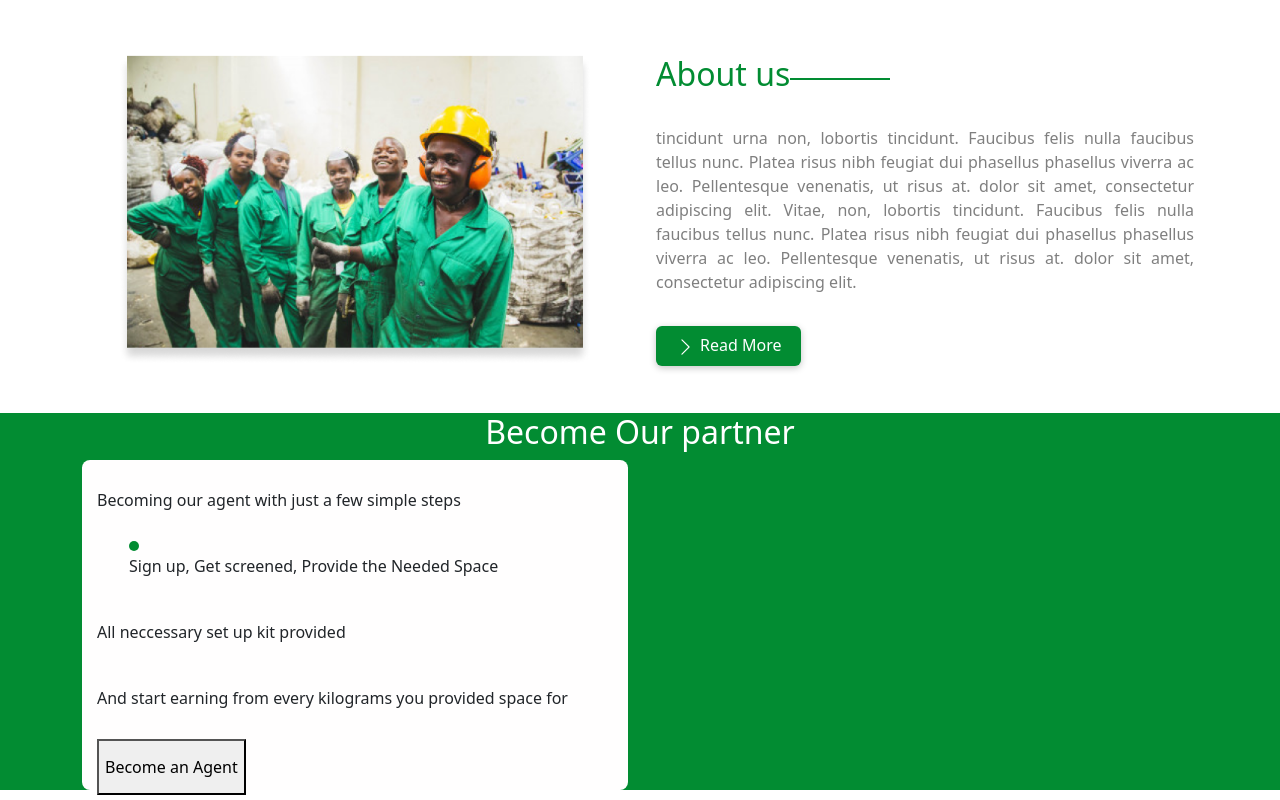
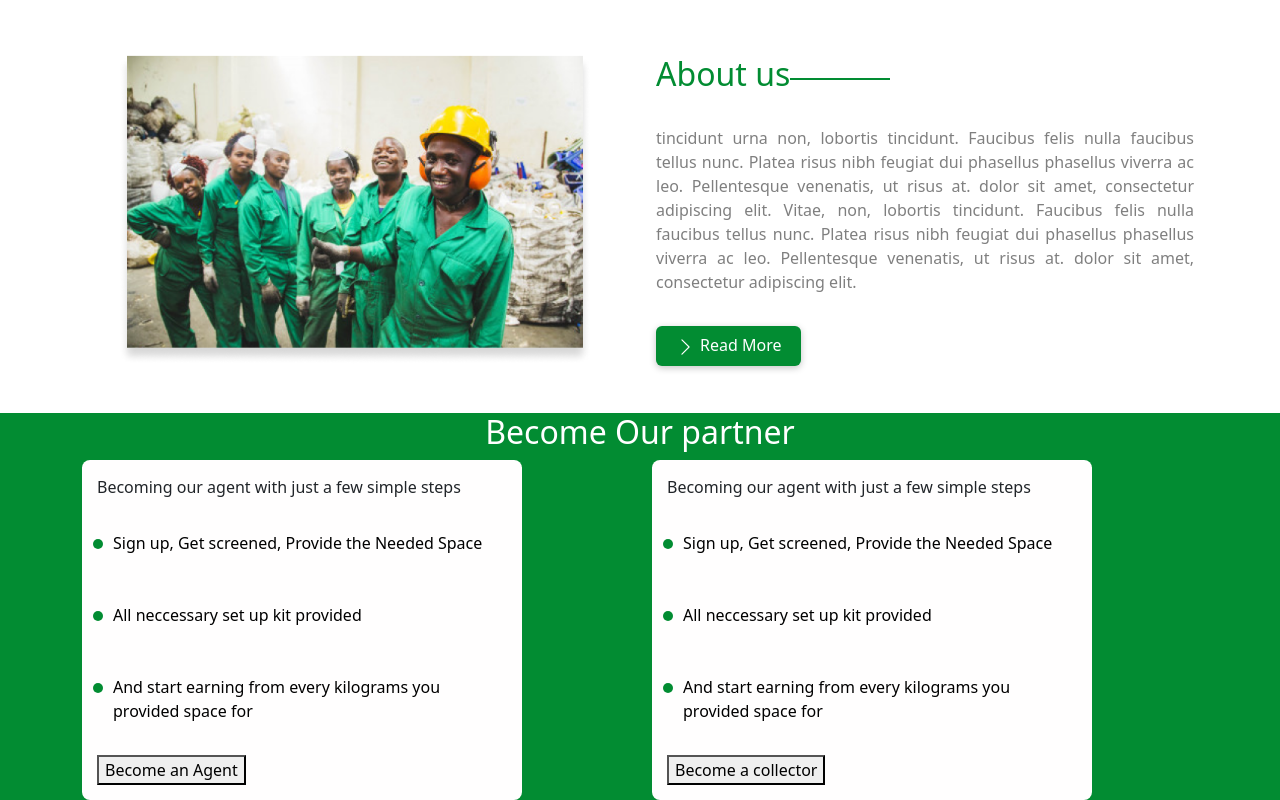
Before and after one commit to walexy026/WasteXpert, a React (Create React App) app: page / in a window 1280 px wide. Shown: the part 804-1604 px from the top of the page. Built offline with nearby package versions, Linux system fonts and the light colour scheme.

Commit message:
become partner dot

```diff
--- a/src/Components/BecomePartner/BecomePartner.css
+++ b/src/Components/BecomePartner/BecomePartner.css
@@ -7,12 +7,13 @@
 .BecomePartner .beText {
   background: #fffefe;
   border-radius: 8px;
-  height: 330px;
+  max-height: 430px;
   padding: 15px;
-  line-height: 50px;
+  max-width: 440px;
 }
 .BecomePartner .Greendot {
-  padding-left: 2rem;
+  padding: 1rem;
+  color: #000000;
 }
 .BecomePartner .Greendot::before {
   content: "";
@@ -21,4 +22,5 @@
   border-radius: 50%;
   position: absolute;
   background-color: #028c32;
+  transform: translate(-20px, 8px);
 }/*# sourceMappingURL=BecomePartner.css.map */
--- a/src/Components/BecomePartner/BecomePartner.jsx
+++ b/src/Components/BecomePartner/BecomePartner.jsx
@@ -15,15 +15,28 @@ const BecomePartner = () => {
 
               <p className="Greendot">  Sign up, Get screened, Provide the Needed Space </p>
 
-              <p> All neccessary set up kit provided </p>
+              <p className="Greendot"> All neccessary set up kit provided </p>
 
-              <p> And start earning from every kilograms you provided space for </p>
+              <p className="Greendot"> And start earning from every kilograms you provided space for </p>
 
 
               <Button desc='Become an Agent'/>
             </div>
           </Col>
-          <Col></Col>
+          <Col>
+          <div className="beText">
+              <p>Becoming our agent with just a few simple steps </p>
+
+              <p className="Greendot">  Sign up, Get screened, Provide the Needed Space </p>
+
+              <p className="Greendot"> All neccessary set up kit provided </p>
+
+              <p className="Greendot"> And start earning from every kilograms you provided space for </p>
+
+              <Button desc='Become a collector'/>
+              </div>
+
+          </Col>
         </Row>
       </Container>
     </div>
--- a/src/Components/BecomePartner/BecomePartner.scss
+++ b/src/Components/BecomePartner/BecomePartner.scss
@@ -6,12 +6,14 @@
   .beText {
     background: #fffefe;
     border-radius: 8px;
-    height: 330px;
+    max-height: 430px;
     padding: 15px;
-    line-height: 50px;
+    max-width: 440px;
+    // line-height: 50px;
   }
   .Greendot{
-    padding-left: 2rem;
+    padding: 1rem;
+    color: #000000;
   }
   .Greendot::before {
     content: "";
@@ -20,5 +22,6 @@
     border-radius: 50%;
     position: absolute;
     background-color: #028c32;
+    transform: translate(-20px, 8px);
   }
 }
```
Also changed, not shown: 1 other file (tests, documents, lock files or other folders).
